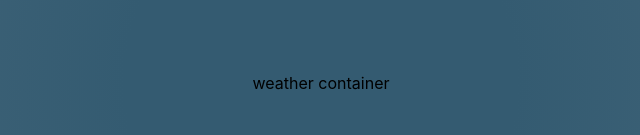
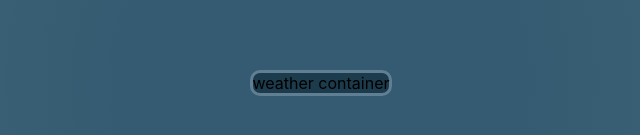
Before and after one commit to hakanolgun/weatherApp-redux, a React (Create React App) app: page / in a window 1280 px wide. Shown: the part 317-452 px from the top of the page, without its empty margins (319-959 px from the left). Built offline with nearby package versions, Linux system fonts and the light colour scheme.

Commit message:
weatherContainer component styled

```diff
--- a/src/components/weatherContainer/WeatherContainer.js
+++ b/src/components/weatherContainer/WeatherContainer.js
@@ -1,6 +1,8 @@
+import styles from "./weathercontainer.module.css";
+
 export default function WeatherContainer() {
     return (
-        <div>
+        <div className={styles.weatherContainer}>
             weather container
         </div>
     )
--- /dev/null
+++ b/src/components/weatherContainer/weathercontainer.module.css
@@ -0,0 +1,5 @@
+.weatherContainer{
+    background-color: #1c3c4d;
+    border: 3px solid #607f93;
+    border-radius: 10px;
+}
```
